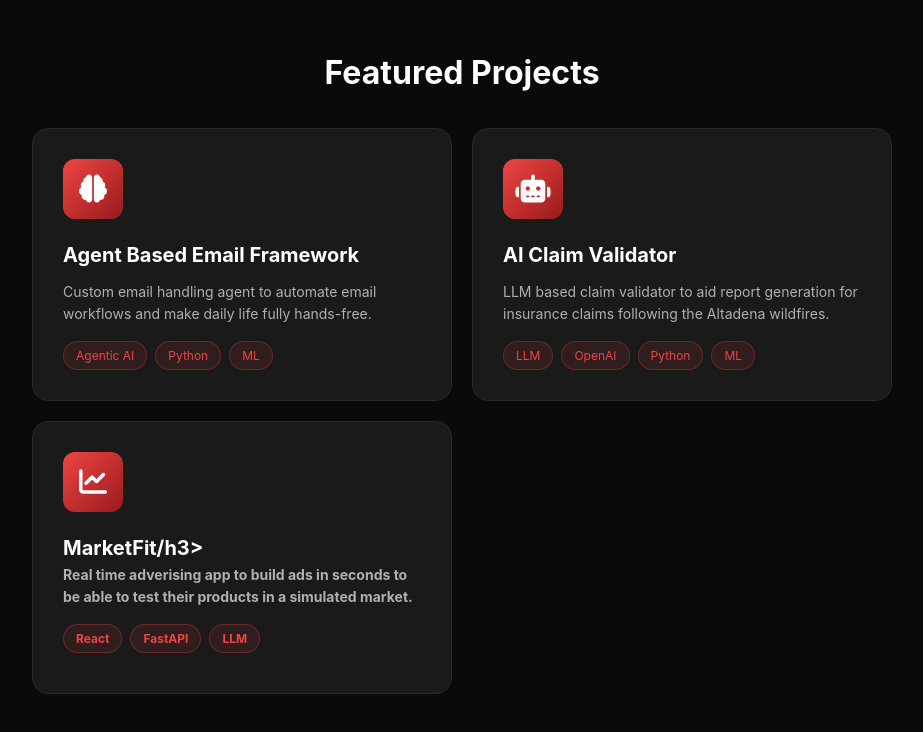
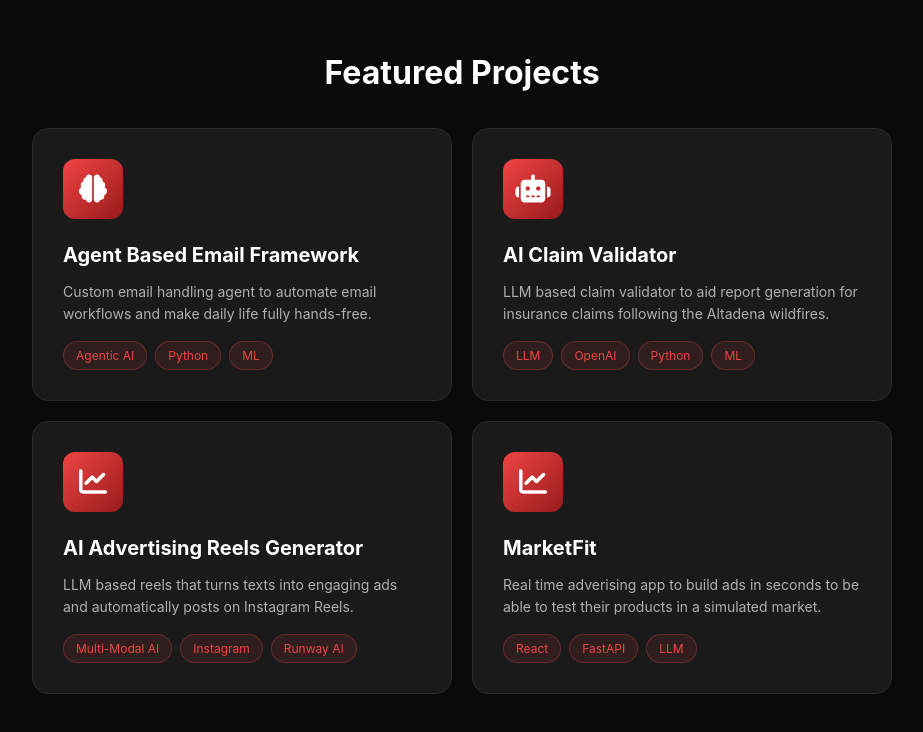
Before and after one commit to galen-topper/personal-website, a website: page public/index.html in a window 1280 px wide. Shown: the part 912-1644 px from the top of the page, without its empty margins (178-1101 px from the left). Drawn offline with Linux system fonts and the light colour scheme.

Commit message:
fixing projects

```diff
--- a/public/index.html
+++ b/public/index.html
@@ -85,12 +85,23 @@
                         <span class="tag">ML</span>
                     </div>
                 </div>
-
                 <div class="project-card">
                     <div class="project-icon">
                         <i class="fas fa-chart-line"></i>
                     </div>
-                    <h3>MarketFit/h3>
+                    <h3>AI Advertising Reels Generator</h3>
+                    <p>LLM based reels that turns texts into engaging ads and automatically posts on Instagram Reels.</p>
+                    <div class="project-tags">
+                        <span class="tag">Multi-Modal AI</span>
+                        <span class="tag">Instagram</span>
+                        <span class="tag">Runway AI</span>
+                    </div>
+                </div>
+                <div class="project-card">
+                    <div class="project-icon">
+                        <i class="fas fa-chart-line"></i>
+                    </div>
+                    <h3>MarketFit</h3>
                     <p>Real time adverising app to build ads in seconds to be able to test their products in a simulated market.</p>
                     <div class="project-tags">
                         <span class="tag">React</span>
```
